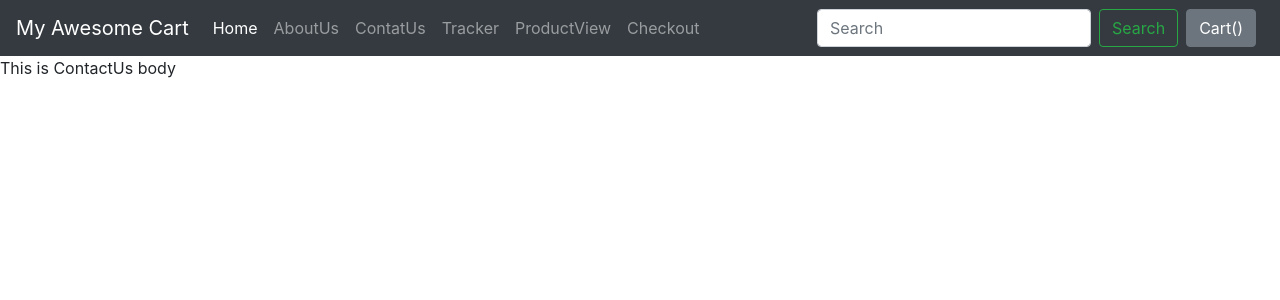
After one commit to TejsinghDhaosriya/ecommerce-website-django, a Django app: page /shop/contact/ in a window 1280 px wide. The commit adds this page. Shown: the top 300 px of the page. Run offline with Django 3.2, Linux system fonts and the light colour scheme; some libraries are stand-ins or nearby versions.

Commit message:
nav complete

```diff
--- a/shop/templates/shop/base.html
+++ b/shop/templates/shop/base.html
@@ -16,7 +16,7 @@
   <body>
 
     <nav class="navbar navbar-expand-lg navbar-dark bg-dark">
-  <a class="navbar-brand" href="#">My Awesome Cart</a>
+  <a class="navbar-brand" href="/shop/">My Awesome Cart</a>
   <button class="navbar-toggler" type="button" data-toggle="collapse" data-target="#navbarSupportedContent" aria-controls="navbarSupportedContent" aria-expanded="false" aria-label="Toggle navigation">
     <span class="navbar-toggler-icon"></span>
   </button>
@@ -24,7 +24,7 @@
   <div class="collapse navbar-collapse" id="navbarSupportedContent">
     <ul class="navbar-nav mr-auto">
       <li class="nav-item active">
-        <a class="nav-link" href="#">Home <span class="sr-only">(current)</span></a>
+        <a class="nav-link" href="/shop/">Home <span class="sr-only">(current)</span></a>
       </li>
       <li class="nav-item">
         <a class="nav-link" href="/shop/about/">AboutUs</a>
--- /dev/null
+++ b/shop/templates/shop/contact.html
@@ -0,0 +1,3 @@
+{%extends 'shop/base.html'%}
+{%block title%}ContactUs{%endblock%}
+{%block body%}This is ContactUs body{%endblock%}
```
